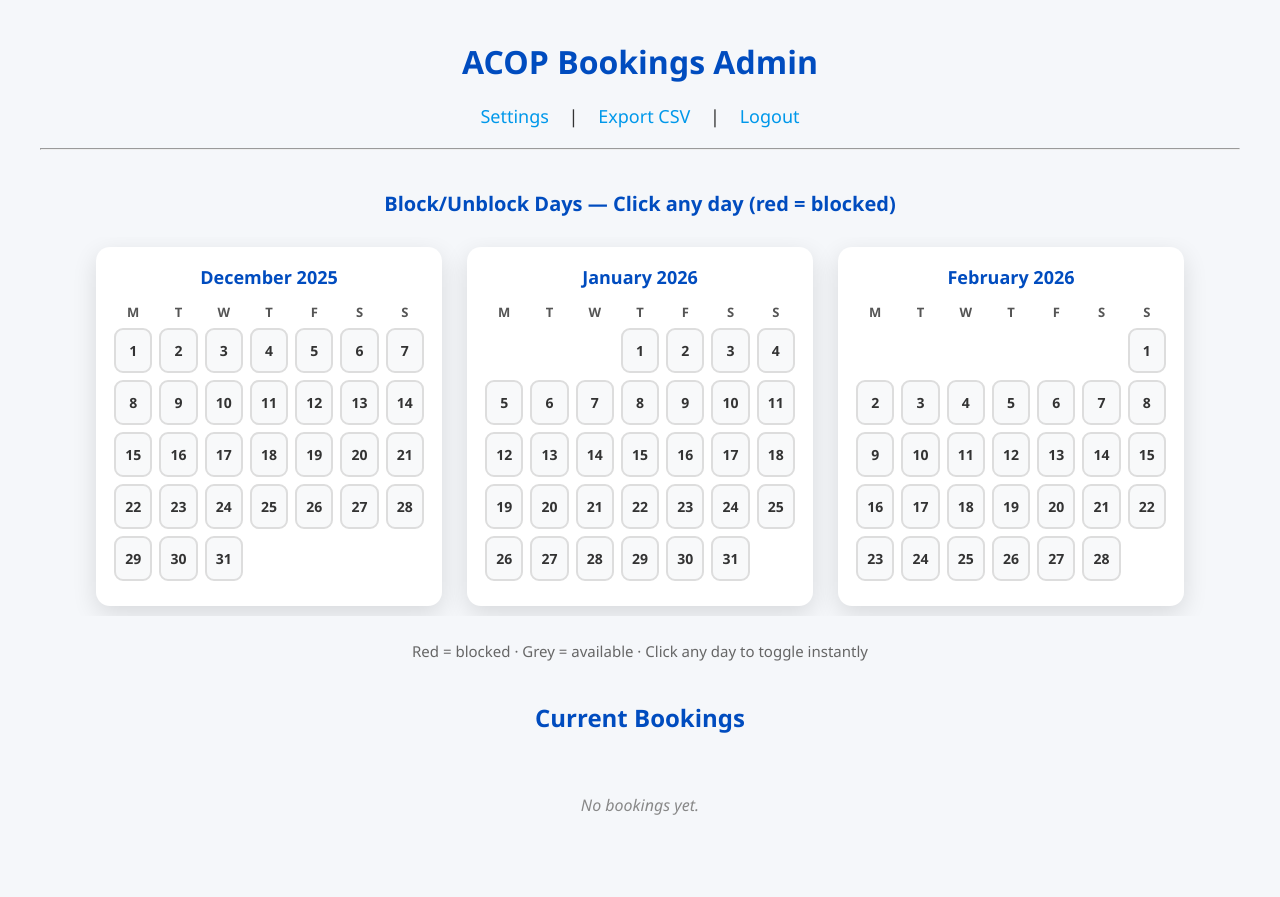
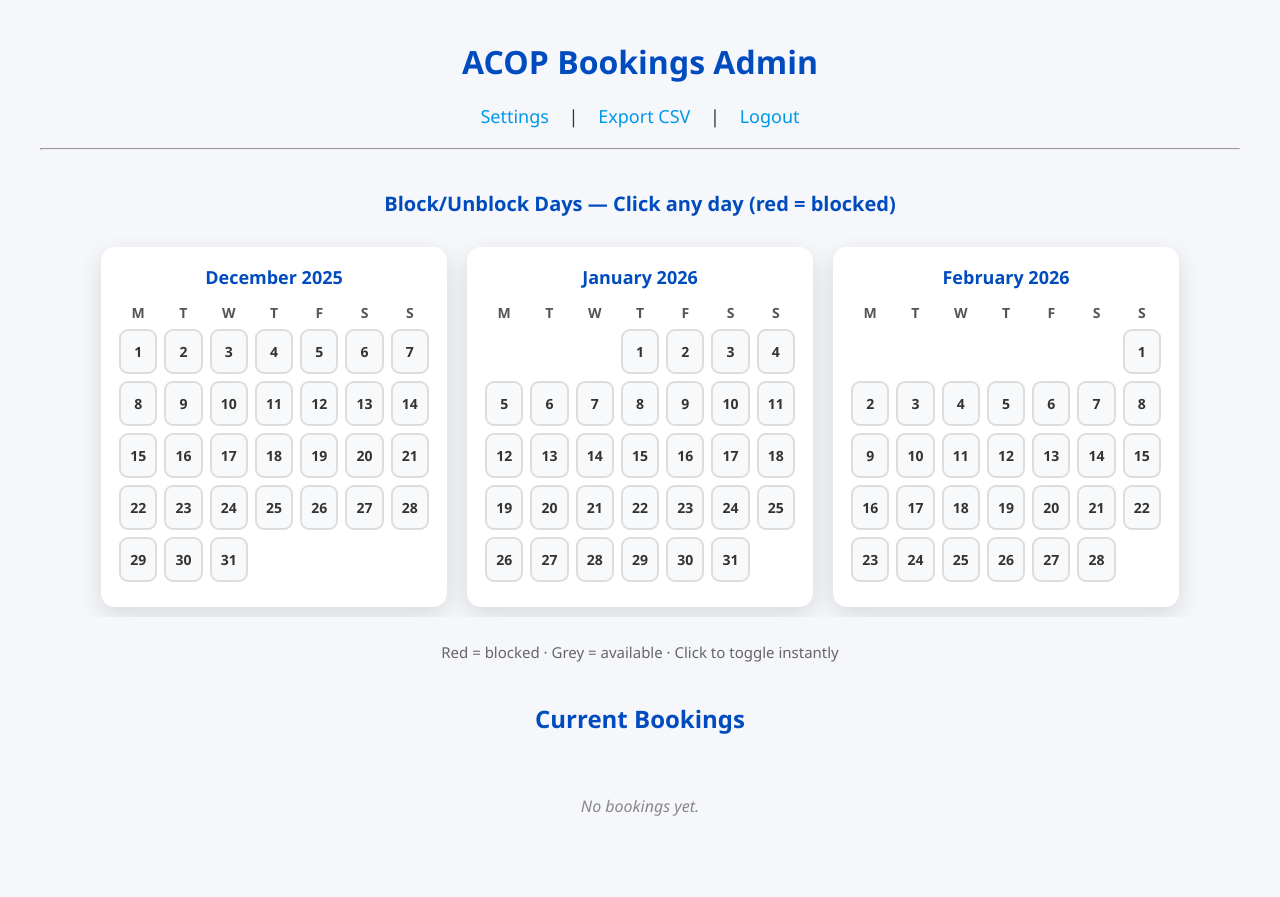
Before and after one commit to misterjcampbell/acop-chatbot-demo, a Flask app: page /admin in a window 1280 px wide. Before the commit the page ends 815 px from the top, so only its background shows below. Run offline with Flask 3, Linux system fonts and the light colour scheme; the visitor is signed in with stand-in values (Sample User, id 1); data that the repository does not hold is empty.

Commit message:
Update admin.html
table

```diff
--- a/templates/admin.html
+++ b/templates/admin.html
@@ -38,32 +38,32 @@
     </div>
     <hr>
 
-<!-- FINAL CALENDAR – WORKS WITH YOUR RANGE-BASED BLOCKING + INSTANT TOGGLE -->
+<!-- FIXED COMPACT CALENDAR – MONDAY START, DEC 1 = MONDAY, INSTANT TOGGLE -->
 <div style="margin:40px 0;">
     <h2 style="text-align:center; color:#004cbf; margin-bottom:20px; font-size:20px;">
         Block/Unblock Days — Click any day (red = blocked)
     </h2>
-
-    <div style="display:flex; gap:25px; justify-content:center; flex-wrap:wrap; padding:10px; overflow-x:auto;">
+    <div style="display:flex; gap:20px; justify-content:center; flex-wrap:wrap; padding:10px; overflow-x:auto;">
         {% for month in calendar_months %}
         <div style="background:#fff; border-radius:14px; padding:18px; box-shadow:0 8px 25px rgba(0,0,0,0.12); min-width:310px;">
             <div style="text-align:center; font-weight:bold; color:#004cbf; margin-bottom:14px; font-size:18px;">
                 {{ month.name }}
             </div>
-            <div style="display:grid; grid-template-columns:repeat(7,1fr); gap:7px; text-align:center;">
-                <div style="font-weight:bold; color:#555; font-size:13px;">M</div>
-                <div style="font-weight:bold; color:#555; font-size:13px;">T</div>
-                <div style="font-weight:bold; color:#555; font-size:13px;">W</div>
-                <div style="font-weight:bold; color:#555; font-size:13px;">T</div>
-                <div style="font-weight:bold; color:#555; font-size:13px;">F</div>
-                <div style="font-weight:bold; color:#555; font-size:13px;">S</div>
-                <div style="font-weight:bold; color:#555; font-size:13px;">S</div>
+            <div style="display:grid; grid-template-columns:repeat(7,1fr); gap:7px; text-align:center; font-size:14px;">
+                <div style="font-weight:bold; color:#555;">M</div>
+                <div style="font-weight:bold; color:#555;">T</div>
+                <div style="font-weight:bold; color:#555;">W</div>
+                <div style="font-weight:bold; color:#555;">T</div>
+                <div style="font-weight:bold; color:#555;">F</div>
+                <div style="font-weight:bold; color:#555;">S</div>
+                <div style="font-weight:bold; color:#555;">S</div>
 
                 {% for day in month.days %}
                     {% if day.num %}
                         <div class="cal-day"
                              data-date="{{ day.date }}"
-                             style="padding:11px 6px; border-radius:9px; cursor:pointer; font-weight:600; font-size:14px;
+                             onclick="toggleDay(this)"
+                             style="padding:11px 6px; border-radius:9px; cursor:pointer; font-weight:600;
                                     background:{{ '#e74c3c' if day.blocked else '#f8f9fa' }};
                                     color:{{ 'white' if day.blocked else '#333' }};
                                     border:2px solid {{ '#c0392b' if day.blocked else '#ddd' }};">
@@ -77,38 +77,34 @@
         </div>
         {% endfor %}
     </div>
-
     <p style="text-align:center; margin-top:25px; color:#666; font-size:15px;">
-        Red = blocked · Grey = available · Click any day to toggle instantly
+        Red = blocked · Grey = available · Click to toggle instantly
     </p>
 </div>
 
 <script>
-// Instant toggle — works perfectly with your range-based backend
-document.querySelectorAll('.cal-day').forEach(cell => {
-    cell.addEventListener('click', function() {
-        const date = this.dataset.date;
+function toggleDay(element) {
+    const date = element.dataset.date;
     fetch('/admin/toggle_block', {
         method: 'POST',
-            headers: { 'Content-Type': 'application/json' },
-            body: JSON.stringify({ date: date })
+        headers: {'Content-Type': 'application/json'},
+        body: JSON.stringify({date: date})
     })
     .then(() => {
-            // Flip colour instantly
-            const isBlocked = this.style.backgroundColor === 'rgb(231, 76, 60)'; // #e74c3c
+        // Flip colour instantly (no reload)
+        const isBlocked = element.style.backgroundColor === 'rgb(231, 76, 60)'; // #e74c3c
         if (isBlocked) {
-                this.style.background = '#f8f9fa';
-                this.style.color = '#333';
-                this.style.border = '2px solid #ddd';
+            element.style.background = '#f8f9fa';
+            element.style.color = '#333';
+            element.style.border = '2px solid #ddd';
         } else {
-                this.style.background = '#e74c3c';
-                this.style.color = 'white';
-                this.style.border = '2px solid #c0392b';
+            element.style.background = '#e74c3c';
+            element.style.color = 'white';
+            element.style.border = '2px solid #c0392b';
         }
     })
     .catch(() => alert('Error – try again'));
-    });
-});
+}
 </script>
     <!-- BOOKINGS TABLE -->
     <h2 style="text-align:center; color:#004cbf;">Current Bookings</h2>
```
Lines whose indentation alone changed are shown as unchanged.
